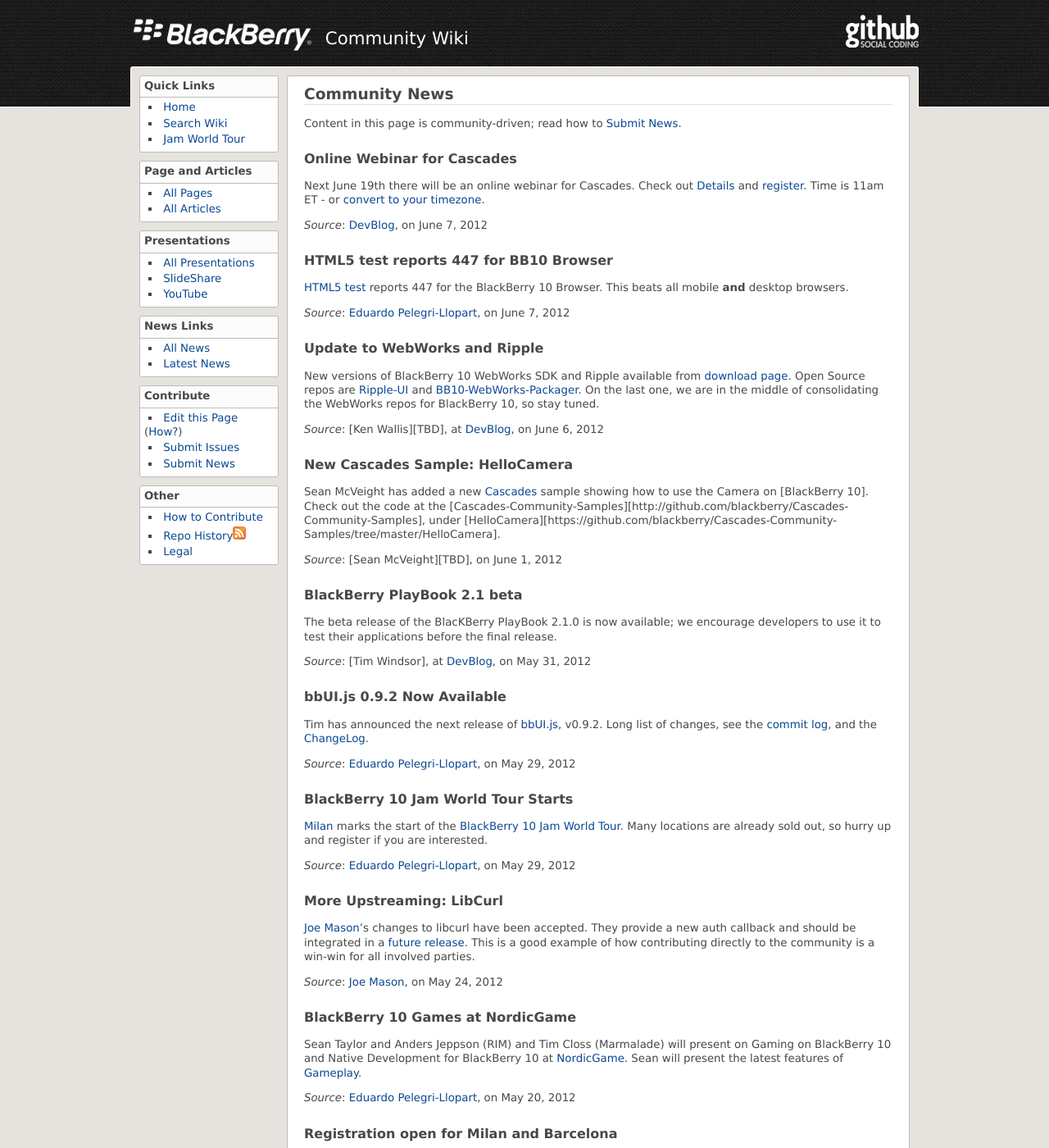
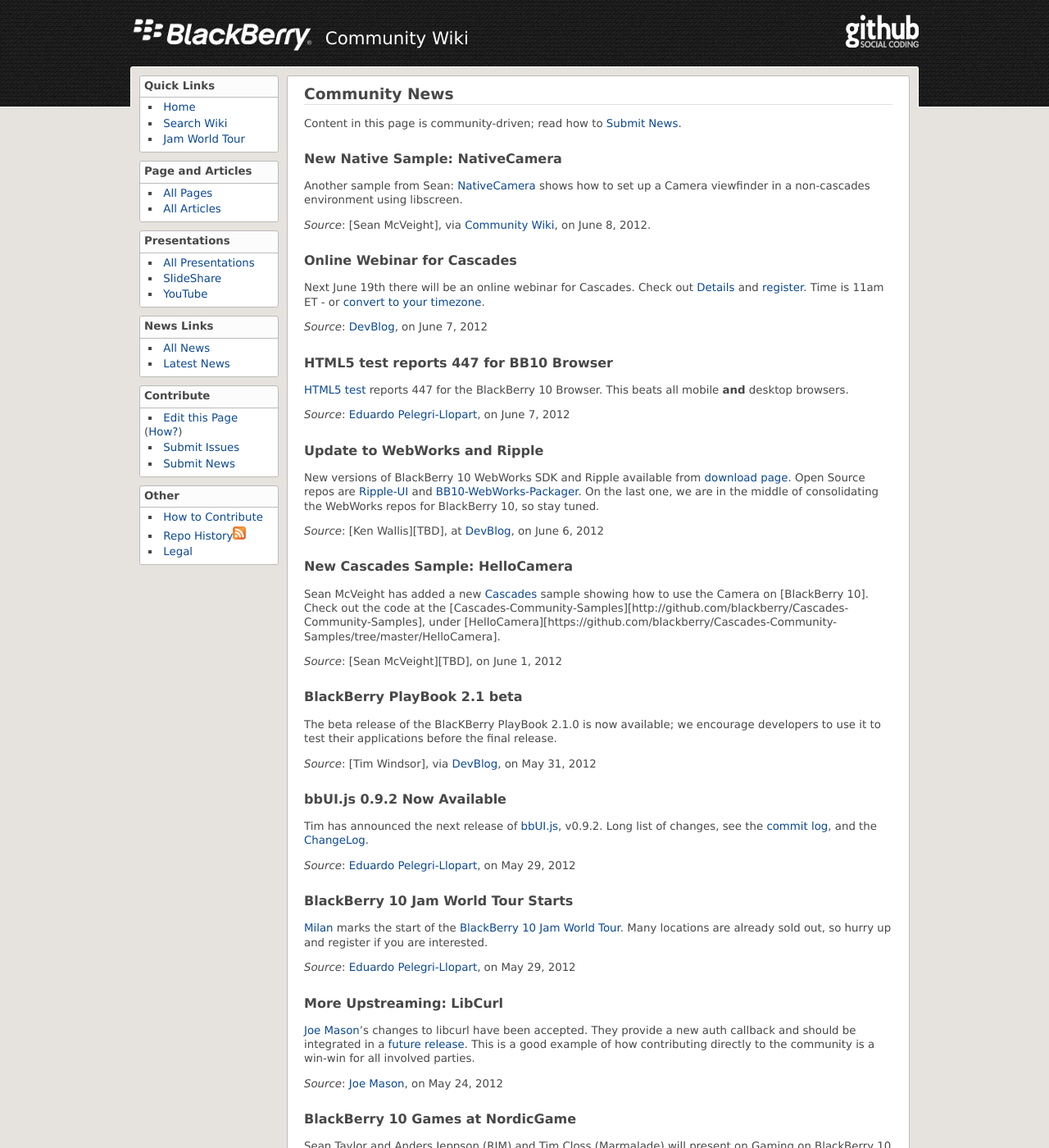
Before and after one commit to blackberry/Community, a Jekyll site: the page built from news/Latest_News.md, in a window 1280 px wide and 1400 px high. Shown: the whole window at 82% size. Built offline with Jekyll 4.4.1, drawn with Linux system fonts in a browser that asks for light colours; some of the changed text lies outside the part shown.

Commit message:
NativeCamera

```diff
--- a/news/Latest_News.md
+++ b/news/Latest_News.md
@@ -5,6 +5,12 @@
 {% include news-defs.md %}
 
 Content in this page is community-driven; read how to [Submit News](Submit_News.html).
+
+### New Native Sample: NativeCamera
+Another sample from Sean: [NativeCamera](https://github.com/blackberry/Cascades-Community-Samples/tree/master/NativeCamera)
+shows how to set up a Camera viewfinder in a non-cascades environment using libscreen.
+
+_Source_: [Sean McVeight], via [Community Wiki](http://blackberry.github.com/Community/Camera.html), on June 8, 2012.
 
 ### Online Webinar for Cascades
 Next June 19th there will be an online webinar for Cascades.  Check out [Details](http://devblog.blackberry.com/2012/06/your-second-chance-at-getting-started-with-cascades/)
@@ -38,7 +44,7 @@
 The beta release of the BlacKBerry PlayBook 2.1.0 is now available; we encourage developers to use it to test
 their applications before the final release.
 
-_Source_: [Tim Windsor], at [DevBlog](http://devblog.blackberry.com/2012/05/blackberry-playbook-2-1-0-beta/), on May 31, 2012
+_Source_: [Tim Windsor], via [DevBlog](http://devblog.blackberry.com/2012/05/blackberry-playbook-2-1-0-beta/), on May 31, 2012
 
 ### bbUI.js 0.9.2 Now Available
 Tim has announced the next release of [bbUI.js][bbuijs], v0.9.2. Long list of changes, see the [commit log](https://github.com/blackberry/bbUI.js/commit/5aa6175b88189f1f78341786619561fce1c5f1f4),
@@ -90,7 +96,7 @@
 ### BlackBerry 10 Jam World Tour Update
 Updates to the [Jam Tour][jamtour] page with new cities and dates.
 
-_Source_: [Alex Kinsella][alexk], at [DevBlog](http://devblog.blackberry.com/2012/05/blackberry_10_jam_world_tour_update_2/ "BlackBerry 10 Jam World Tour Update"), on May 5, 2012
+_Source_: [Alex Kinsella][alexk], via [DevBlog](http://devblog.blackberry.com/2012/05/blackberry_10_jam_world_tour_update_2/ "BlackBerry 10 Jam World Tour Update"), on May 5, 2012
 
 ### PictureWall Sample
 [PictureWall](http://github.com/blackberry/picturewall) is a new HTML5 sample that displays one or more pictures
@@ -104,7 +110,7 @@
 New repo [jQuery-Mobile-Samples](http://github.com/blackberry/jquery-mobile-samples) to be used
 to contribute to the [jQuery Mobile Cookbook](http://jquerymobilecookbook.com/) project.
 
-_Source_: [Tim Windsor][timw], at [DevBlog](http://devblog.blackberry.com/2012/05/jquery-mobile-blackberry-samples/ "BlackBerry Samples for jQuery Mobile"), on May 14, 2012
+_Source_: [Tim Windsor][timw], via [DevBlog](http://devblog.blackberry.com/2012/05/jquery-mobile-blackberry-samples/ "BlackBerry Samples for jQuery Mobile"), on May 14, 2012
 
 
 ### New Beta Zone
```
